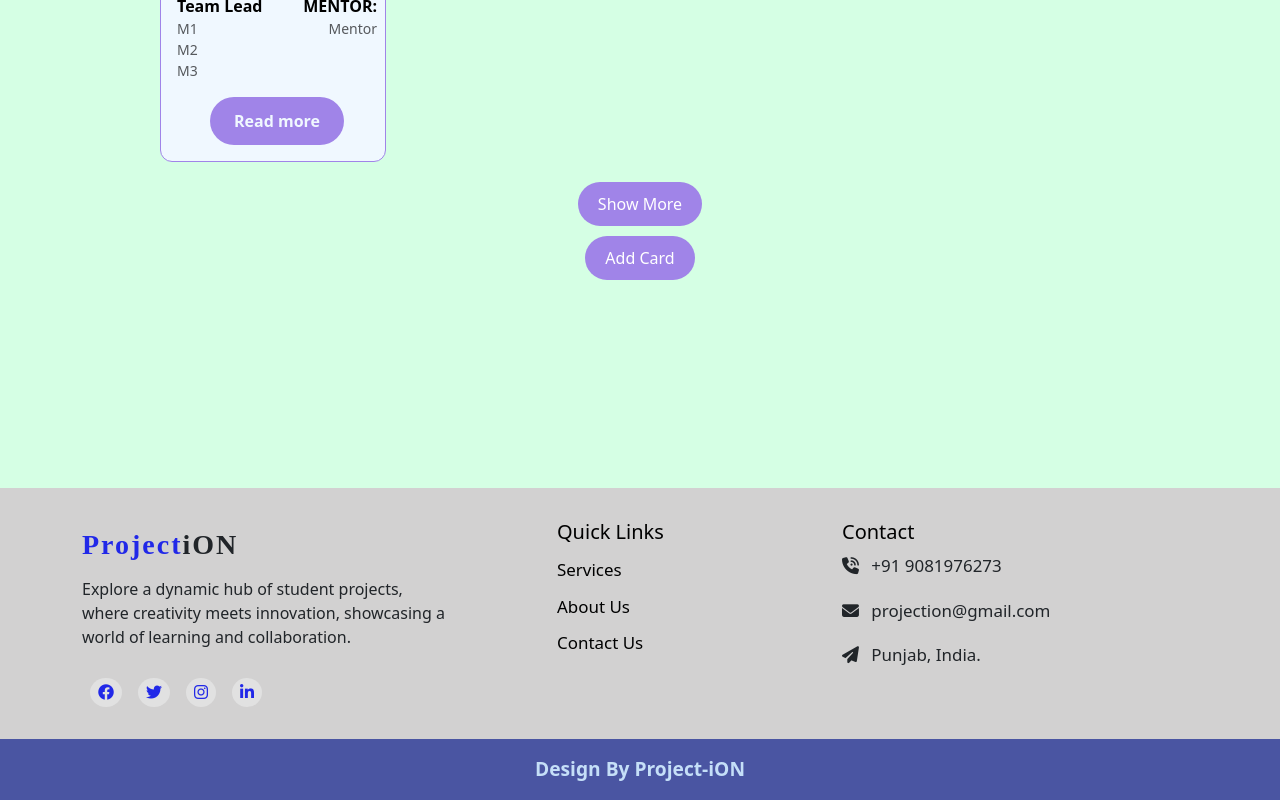
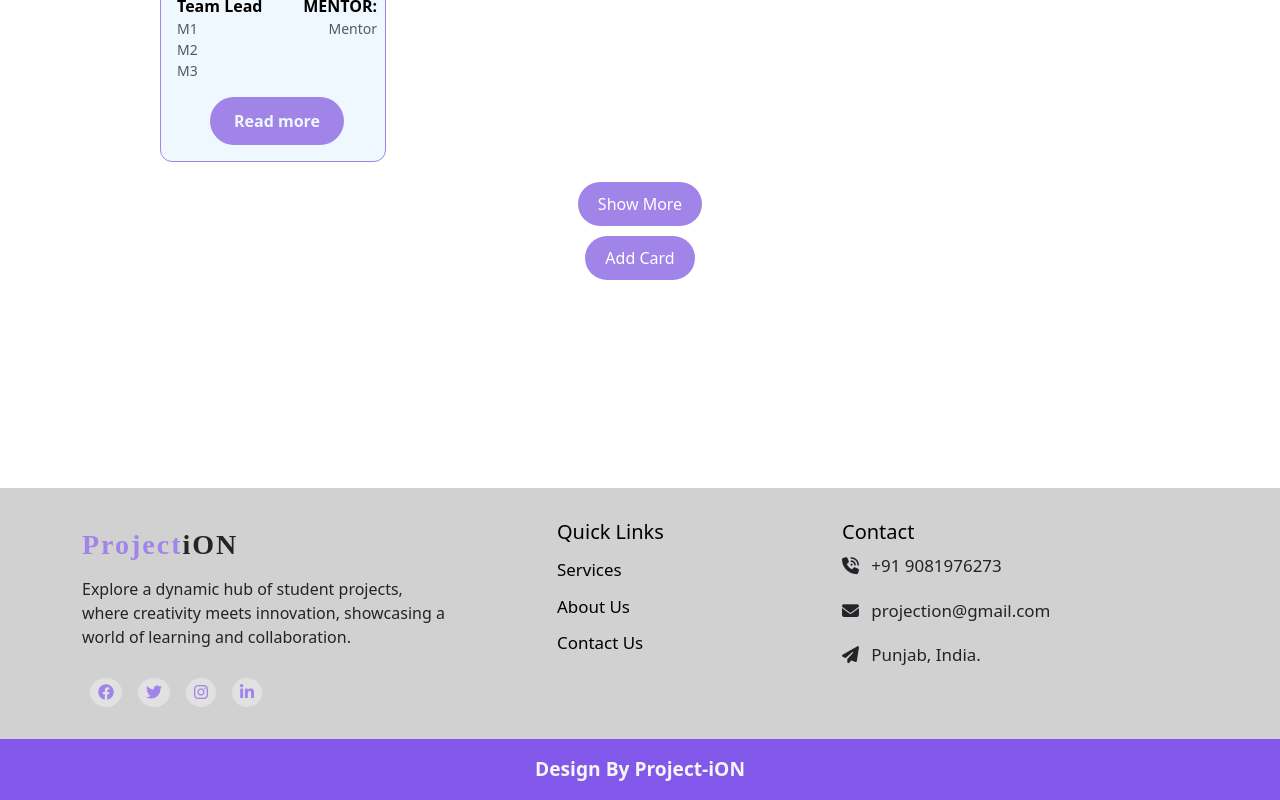
Before and after one commit to tashviks/SIH-Fend, a React (Create React App) app: page / in a window 1280 px wide. Shown: the part 1298-2098 px from the top of the page. Built offline with nearby package versions, Linux system fonts and the light colour scheme.

Commit message:
Change Colors in footer

```diff
--- a/src/css/Footer.css
+++ b/src/css/Footer.css
@@ -11,7 +11,7 @@
 }
 
 .ft-1 span {
-  color: #2128e8;
+  color: #A084E8;
 }
 
 .ft-1 p {
@@ -21,12 +21,12 @@
 .footer-icons i {
   padding: 0.4rem 0.5rem;
   background: #e1e1e1;
-  color: #2128e8;
+  color: #A084E8;
   margin: 0 0.5rem;
   border-radius: 50%;
 }
 .footer-icons i:hover {
-  background: #2128e8;
+  background: #A084E8;
   color: #fff;
   transition: 0.6s;
   cursor: pointer;
@@ -61,7 +61,7 @@
   padding-right: 0.5rem;
 }
 .Last-footer {
-  background: #4A55A2;
+  background: #8258eb;
   text-align: center;
   padding: 1rem 0;
 }
@@ -70,5 +70,5 @@
   margin-bottom: 0;
   font-size: 1.2rem;
   font-weight: 700;
-  color: #C5DFF8;
+  color: whitesmoke;
 }
--- a/src/css/app.css
+++ b/src/css/app.css
@@ -1,3 +1,3 @@
 body{
-    background-color: #d5ffe4;
+    background-color: white;
 }
```
